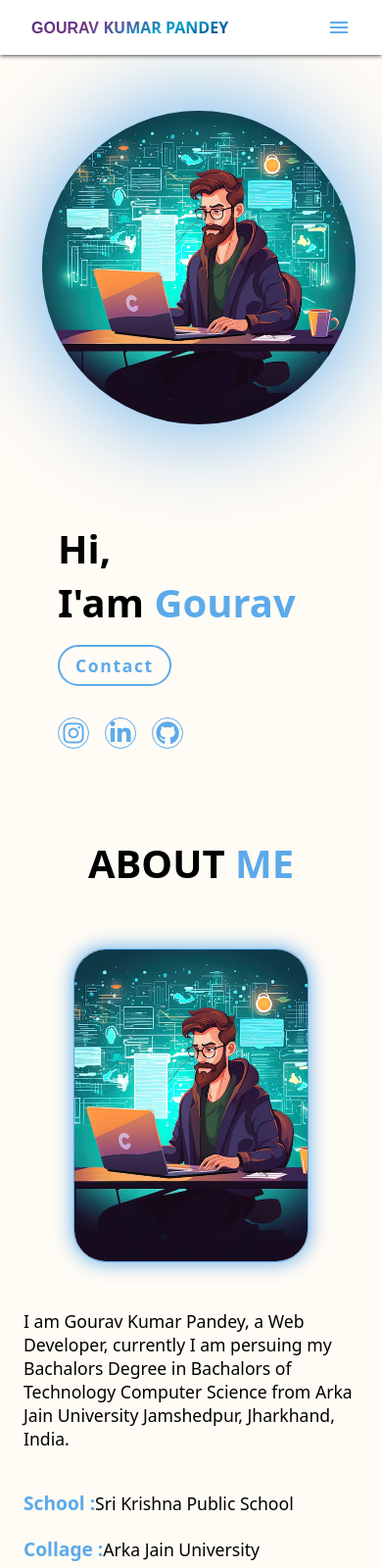
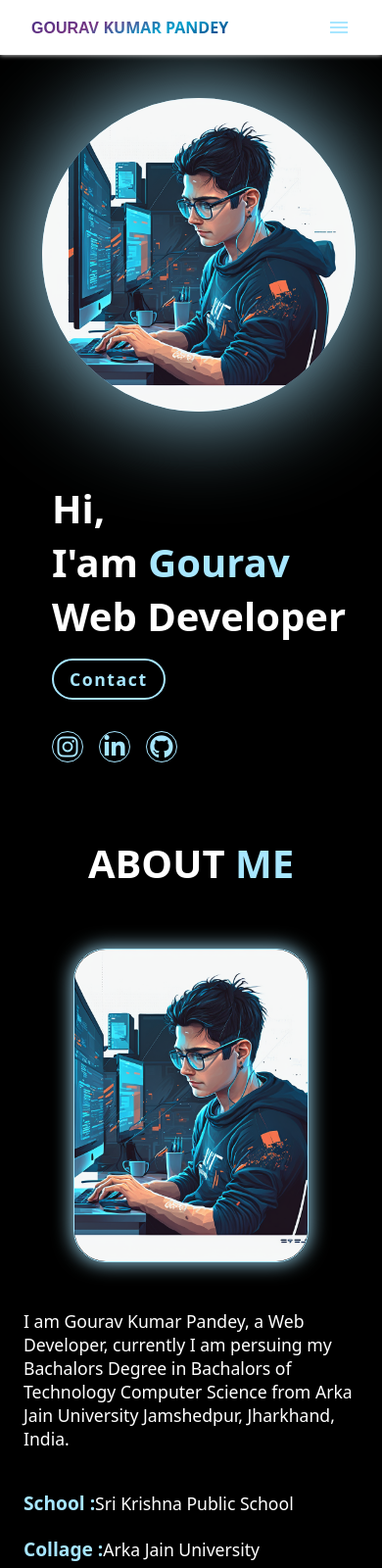
Before and after one commit to Gouravkumarpandey/Portfolio-Website, a plain HTML site: page index.html in a window 390 px wide. Shown: the top 1600 px of the page at 98% size. Drawn offline with nearby package versions, Linux system fonts and the light colour scheme; some packages are replaced by stand-ins of ours; a script that the page names is missing; some icons are missing.

Commit message:
changes in  image and css file

```diff
--- a/assets/CSS/responsive.css
+++ b/assets/CSS/responsive.css
@@ -89,6 +89,8 @@
 
     .main-content-image {
         width: 20rem;
+        border-radius: 50%;
+
     }
 
     .main-about {
--- a/assets/CSS/style.css
+++ b/assets/CSS/style.css
@@ -37,10 +37,10 @@ body.dark {
     transition: .5s ease-in;
     background: var(--background);
     color: var(---text-color);
-    ---main-color: #dfe5e7 !important;
+    ---main-color: #8DECB4!important;
     ---text-color: #ffffff;
     --nav-brand: var(---main-color);
-    --nav-color: #05306b;
+    --nav-color: #3ABEF9;
     --nav-bg:#000000a8;
     --header-shadow: var(---main-color);
     ---header-text-color: #fbfbfb;
@@ -54,7 +54,7 @@ body.dark {
     ---border-color: #020202;
     --border: 1px solid #000000;
     --box-shadow: 0px 1px 5px var(---main-color);
-    --background: #343F4F;
+    --background: black;
     ---scroolbar-color: #1b1c1c;
     --scroolbar-thumb-color: #fffafa;
 }
@@ -76,27 +76,27 @@ body.dark {
     --inherit: inherit;
     --font-weight: 500;
     /*Lights Colors*/
-    ---main-color: #5caaea !important;
-    --background: #FFFBF5;
-    ---text-color: #000000;
+    ---main-color: #A7E6FF!important;
+    --background: black;
+    ---text-color: white;
     --nav-brand: -webkit-linear-gradient(289deg, #452f87, #763582, #01a2ce, #13317a);
     --nav-color: #ffffff;
-    --nav-bg:#ffffffa8;
-    --header-shadow: #000000;
+    --nav-bg: black;
+    --header-shadow: white;
     ---header-text-color: #3d3c3c;
     --heading-color: #424242;
     --border: 1px solid #ffffff;
     --box-shadow: 0px 1px 2px var(---main-color);
     ---main-contact-color: var(---main-color);
-    ---main-work: #ffffff;
-    ---main-work-hover: #000000;
+    ---main-work: black;
+    ---main-work-hover: #373A40;
     ---main-work-hover-text: #ffffff;
-    ---main-work-btn-hover-bg: #ffffff;
+    ---main-work-btn-hover-bg:---main-color;
     --footer-bg: #1d2f4b;
     ---footer-text-color-main: #d8d5d5;
     --footer-hover: var(---main-color);
-    ---footer-heading-color: #a4a2a2;
-    --scroolbar-thumb-color: #3034f899;
+    ---footer-heading-color: #EEEEEE;
+    --scroolbar-thumb-color: #3572EF;
 }
 
 ::-webkit-scrollbar {
@@ -123,8 +123,8 @@ body.dark {
 .btn-btn::before {
     content: "";
     position: absolute;
-    background-color: #53da1e;
-    border: 2px solid #53da1e;
+    /* background-color: #53da1e;
+    border: 2px solid #53da1e; */
     top: 0;
     left: 0;
     right: 0;
@@ -141,8 +141,7 @@ body.dark {
 }
 
 .btn-btn:hover {
-    background-color: #00ec08;
-    border: 2px solid #00ec08;
+
     color: white;
     box-shadow: 0 0 20px var(---main-color);
 }
@@ -422,16 +421,7 @@ main {
 
 .main-about-image::before {
     content: "";
-    background: linear-gradient(45deg,
-            #ff0000,
-            #ff7300,
-            #fffb00,
-            #48ff00,
-            #00ffd5,
-            #002bff,
-            #7a00ff,
-            #ff00c8,
-            #ff0000);
+
     position: absolute;
     top: -2px;
     left: -2px;
@@ -582,7 +572,7 @@ main {
 
 .main-skill-skill-div-percent {
     border-radius: .25rem;
-    border: 1px solid var(---main-color);
+    border: 1px solid whitesmoke;
     height: .5rem;
 }
 
@@ -649,7 +639,7 @@ main {
 
 .skill-circle {
     stroke-width: 10;
-    stroke: black;
+    stroke:white;
     fill: transparent;
     stroke-dasharray: 502;
     stroke-dashoffset: 502;
--- a/index.html
+++ b/index.html
@@ -27,7 +27,7 @@
     <!--CSS End-->
     <!--Favicon-->
     <link rel="shortcut icon" href="assets/IMG/Google__G__logo.svg.png" type="">
-    <link rel="apple-touch-icon" href="assets/IMG/user.avif">
+    <link rel="apple-touch-icon" href="assets/IMG/user.png">
      <!--Favicon End-->
 </head>
 <!--Head End-->
@@ -69,6 +69,8 @@
                     <h1>
                         <div class="main-content-text-text-text">Hi,</div>
                         <div class="main-content-text-text-text">I'am <span>Gourav </span></div>
+                        <div class="main-content-text-text-text">Web Developer</span></div>
+
                         <div class="main-content-text-text-text running-text">
                             <span class="role"> </span>
                         </div>
@@ -83,7 +85,7 @@
                 </div>
             </div>
             <div class="main-content-image">
-                <img src="assets/IMG/user.avif" alt="main-logo">
+                <img src="assets/IMG/user.png" alt="main-logo">
 
             </div>
         </div>
@@ -94,7 +96,7 @@
                 <h2>ABOUT <span>ME</span></h2>
             </div>
             <div class="main-about-inner">
-                <div class="main-about-image"><img src="assets/IMG/user.avif" alt="author"></div>
+                <div class="main-about-image"><img src="assets/IMG/user.png" alt="author"></div>
                 <div class="main-about-text">
                     <p>I am Gourav Kumar Pandey, a Web Developer, currently I am persuing my Bachalors Degree in Bachalors of Technology  Computer Science from Arka Jain University
                         Jamshedpur, Jharkhand, India.</p>
@@ -248,71 +250,9 @@
                 </div>
             </div>
         </div>
-        <!--Work Section End-->
-        <!--Project Section-->
-        <div class="main-project">
-            <div class="main-Section-heading">
-                <h2>PROJECTS</h2>
-            </div>
-            <div class="main-project-inner">
-                <div class="main-project-div">
-
-                    <div class="main-project-div-inner">
-                        <div class="main-project-div-inner-img">
-                            <img src="d6da980c66a6d3e7c8aae4d4a643bc09.jpg" alt="">
-                        </div>
-                        <div class="main-project-div-inner-data">
-                            <div class="main-project-div-inner-data-h2">
-                                <h2>Freefire</h2>
-                            </div>
-                            <div class="main-project-div-inner-data-caption">
-                                <p>Lorem ipsum dolor sit amet consectetur adipisicing elit.</p>
-                            </div>
-                            <div class="main-project-div-inner-data-btn">
-                                <a href="/"><button>Know more</button></a>
-                            </div>
-                        </div>
-                    </div>
-
-                    <!-- <div class="main-project-div-inner">
-                        <div class="main-project-div-inner-img">
-                            <img src="d6da980c66a6d3e7c8aae4d4a643bc09.jpg" alt="">
-                        </div>
-                        <div class="main-project-div-inner-data">
-                            <div class="main-project-div-inner-data-h2">
-                                <h2>Freefire</h2>
-                            </div>
-                            <div class="main-project-div-inner-data-caption">
-                                <p>Lorem ipsum dolor sit amet consectetur adipisicing elit.</p>
-                            </div>
-                            <div class="main-project-div-inner-data-btn">
-                                <a href="/"><button>Know more</button></a>
-                            </div>
-                        </div>
-                    </div> -->
-                    <!-- <div class="main-project-div-inner">
-                        <div class="main-project-div-inner-img">
-                            <img src="d6da980c66a6d3e7c8aae4d4a643bc09.jpg" alt="">
-                        </div>
-                        <div class="main-project-div-inner-data">
-                            <div class="main-project-div-inner-data-h2">
-                                <h2>FLIPKARt</h2>
-                            </div>
-                            <div class="main-project-div-inner-data-caption">
-                                <p>Online Shooping site for PC and Mobile..</p>
-                            </div>
-                            <div class="main-project-div-inner-data-btn">
-                                <a href="Flipkart"><button>Know more</button></a>
-                            </div>
-                        </div>
-                    </div> -->
 
 
-                </div>
-            </div>
-        </div>
-        <!--Project Section End-->
-        <!--Contact Section-->
+
         <div class="main-contact contact" id="contact">
             <div class="main-contact-heading">
                 <h2>CONTACT <span>US</span></h2>
@@ -338,7 +278,7 @@
 
                 <div class="input-div">
                     <div class="input-div-icon"> <i class="fa-solid fa-filter"></i></div> <input type="text"
-                        placeholder="SUBJEXT" class="input-subject" id="input-subject" required>
+                        placeholder="SUBJECT" class="input-subject" id="input-subject" required>
                 </div>
                 <div class="input-div">
                     <div class="input-div-icon"> <i class="fa-solid fa-message"></i></div><textarea name="input-message"
@@ -362,10 +302,9 @@
                 <a href="">HTML</a>
             </div> -->
             <div class="footer_upper_div">
-                <h3>Us</h3>
+                <h3>Info</h3>
                 <a href="about">About Us</a>
                 <a href="contact">Contact</a>
-                <a href="account">My Account</a>
             </div>
             <div class="footer_upper_div">
                 <h3>Policies</h3>
```
Also changed, not shown: 404.html (+1 -1 lines), assets/IMG/user.avif (deleted), assets/IMG/user.png (added).
